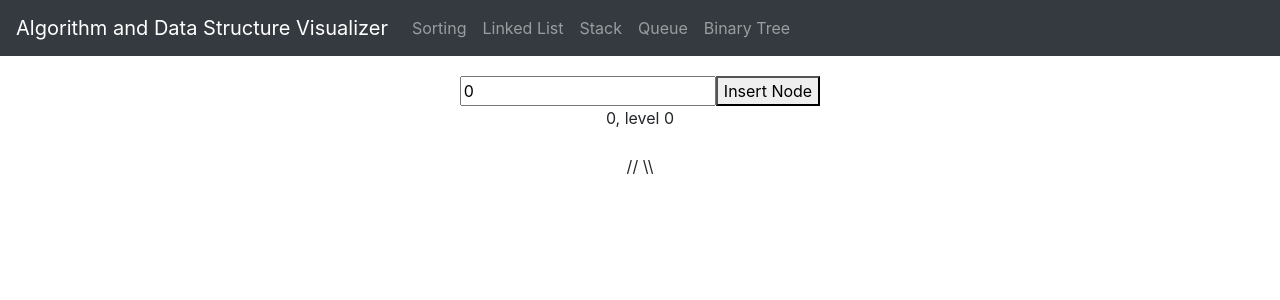
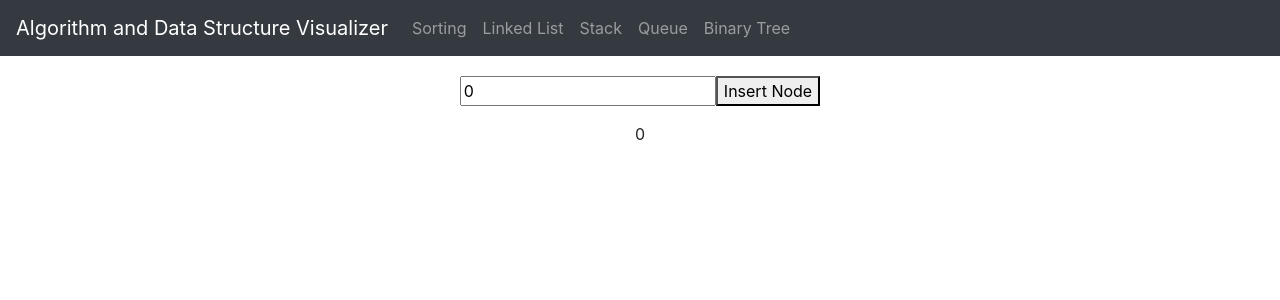
Before and after one commit to matt-hendrick/Algorithm-Data-Structure-Visualizer, a React (Create React App) app: page /binarytree in a window 1280 px wide. Both pictures are taken after a click on the button "Insert Node". Shown: the top 300 px of the page. Built offline with nearby package versions, Linux system fonts and the light colour scheme.

Commit message:
Style: Significant improvement to BT with SCSS

```diff
--- a/package.json
+++ b/package.json
@@ -6,6 +6,7 @@
     "@testing-library/jest-dom": "^5.11.9",
     "@testing-library/react": "^11.2.3",
     "bootstrap": "^4.6.0",
+    "node-sass": "^4.14.1",
     "react": "^17.0.1",
     "react-bootstrap": "^1.4.3",
     "react-dom": "^17.0.1",
--- a/src/containers/BinaryTreeVisualizer/BinaryTreeVisualizer.js
+++ b/src/containers/BinaryTreeVisualizer/BinaryTreeVisualizer.js
@@ -1,4 +1,6 @@
 import React, { useState } from 'react';
+
+import * as classes from './BinaryTreeVisualizer.module.scss';
 
 // Data Structures
 import BinaryTree from '../../dataStructures/BinaryTree/BinaryTree';
@@ -48,9 +50,10 @@ function BinaryTreeVisualizer() {
         />
         <button onClick={insertNode}>Insert Node</button>
       </div>
+      <div className={classes.tree}>
         {arr
           ? arr.map((item, index) => (
-            <div
+              <ul
                 style={{
                   display: 'flex',
                   textAlign: 'center',
@@ -59,21 +62,17 @@ function BinaryTreeVisualizer() {
                 }}
               >
                 {item.map((subitem) => (
-                <div
+                  <li
                     key={subitem + index}
                     style={{ width: `${index * 30 + 10}%`, margin: 'auto' }}
                   >
-                  <div>
-                    {subitem}, level {index}
-                  </div>
-                  <br />
-                  <div>// \\</div>
-                  <br />
-                </div>
+                    <div>{subitem}</div>
+                  </li>
                 ))}
-            </div>
+              </ul>
             ))
           : null}
+      </div>
     </div>
   );
 }
--- /dev/null
+++ b/src/containers/BinaryTreeVisualizer/BinaryTreeVisualizer.module.scss
@@ -0,0 +1,107 @@
+body {
+  font-family: sans-serif;
+  font-size: 15px;
+}
+
+$border-width: 1px;
+$reverse: false;
+
+.tree {
+  @if $reverse {
+    transform: rotate(180deg);
+    transform-origin: 50%;
+  }
+}
+
+.tree ul {
+  position: relative;
+  padding: 1em 0;
+  white-space: nowrap;
+  margin: 0 auto;
+  text-align: center;
+  &::after {
+    content: '';
+    display: table;
+    clear: both;
+  }
+}
+
+.tree li {
+  display: inline-block; // need white-space fix
+  vertical-align: top;
+  text-align: center;
+  list-style-type: none;
+  position: relative;
+  padding: 1em 0.5em 0 0.5em;
+  &::before,
+  &::after {
+    content: '';
+    position: absolute;
+    top: 0;
+    right: 50%;
+    border-top: $border-width solid #ccc;
+    width: 50%;
+    height: 1em;
+  }
+  &::after {
+    right: auto;
+    left: 50%;
+    border-left: $border-width solid #ccc;
+  }
+  &:only-child::after,
+  &:only-child::before {
+    display: none;
+  }
+  &:only-child {
+    padding-top: 0;
+  }
+  &:first-child::before,
+  &:last-child::after {
+    border: 0 none;
+  }
+  &:last-child::before {
+    border-right: $border-width solid #ccc;
+    border-radius: 0 5px 0 0;
+  }
+  &:first-child::after {
+    border-radius: 5px 0 0 0;
+  }
+}
+
+.tree ul ul::before {
+  content: '';
+  position: absolute;
+  top: 0;
+  left: 50%;
+  border-left: $border-width solid #ccc;
+  width: 0;
+  height: 1em;
+}
+
+.tree li a {
+  border: $border-width solid #ccc;
+  padding: 0.5em 0.75em;
+  text-decoration: none;
+  display: inline-block;
+  border-radius: 5px;
+  color: #333;
+  position: relative;
+  top: $border-width;
+  @if $reverse {
+    transform: rotate(180deg);
+  }
+}
+
+.tree li a:hover,
+.tree li a:hover + ul li a {
+  background: #e9453f;
+  color: #fff;
+  border: $border-width solid #e9453f;
+}
+
+.tree li a:hover + ul li::after,
+.tree li a:hover + ul li::before,
+.tree li a:hover + ul::before,
+.tree li a:hover + ul ul::before {
+  border-color: #e9453f;
+}
```
Also changed, not shown: 1 other file (tests, documents, lock files or other folders). Lines whose indentation alone changed are shown as unchanged.
